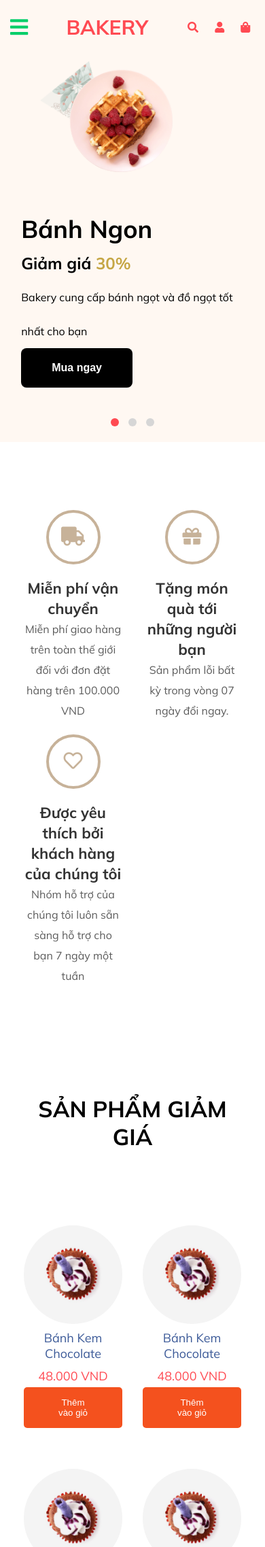
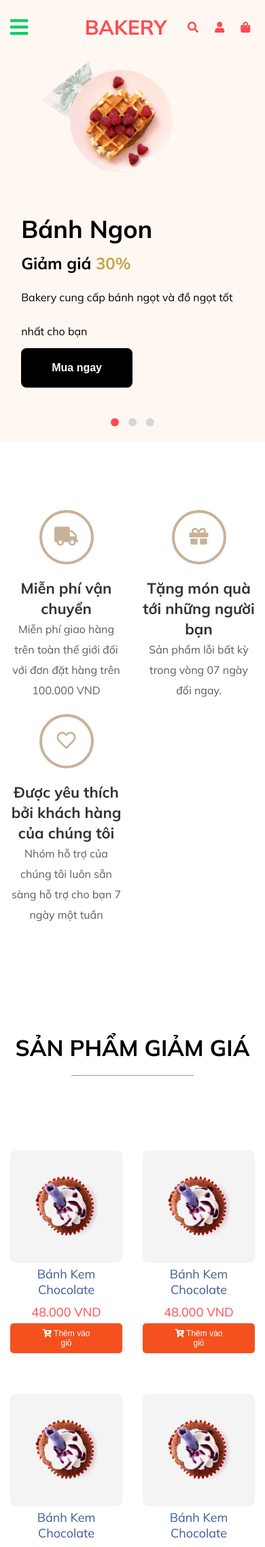
Before and after one commit to Imbugcolor/BakeryStore, a PHP site: page / in a window 390 px wide. Shown: the top 2275 px of the page at 68% size. Run offline with PHP 8.4, Linux system fonts and the light colour scheme.

Commit message:
First Step Frontend 30%

```diff
--- a/assets/css/app.css
+++ b/assets/css/app.css
@@ -228,13 +228,16 @@
     text-align: center;
     font-size: 22px;
 }
+#best-seller-section .line{
+    border-bottom: 1px solid #979797;
+    margin:20px 25%;
+}
 #best-seller-section .container{
     margin-top: 80px;
 }
 #best-seller-section .product{
     text-align: center;
     margin: 30px 0;
-    max-width: 300px;
 }
 #best-seller-section .product p{
     font-size: 18px;
@@ -246,6 +249,12 @@
     border-radius: 5px;
     background-color: #F4511E;
     color: #fff;
+    font-size: 16px;
+    transition: 0.3s;
+}
+.product .add-cart .add-cart-btn:hover{
+    color: #FF4A52;
+    background-color: #333;
 }
 #best-seller-section .product .name-product{
     color: #3C5A98;
@@ -253,9 +262,11 @@
 #best-seller-section .product .price-product{
     color: #FF4A52;
 }
+
 #best-seller-section .product .img-product img{
     width: 100%;
-    border-radius: 50%;
+    border-radius: 5%;
+    vertical-align: middle;
 }
 /*end content css */
 
@@ -265,18 +276,15 @@
 
 }
 @media only screen and (max-width: 1203px){
-
-}
-@media only screen and (max-width: 740px){
     /*menu nav reponsive */
     #header .menu-toggle {
         display: block;
       }
       #navbar {
         position: absolute;
-        width: 100%;
+        width: 70%;
         height: calc(100vh - 60px);
-        background: #333;
+        background: #fff;
         top: 60px;
         left: -100%;
         transition: 0.5s;
@@ -288,19 +296,115 @@
       #navbar ul li a {
         display: block;
         margin: 0;
-        border-bottom: 1px solid #01ce69;
+        /* border-bottom: 1px solid #FF4A52; */
       }
       #navbar ul {
         display: block;
         width: 100%;
-        text-align: center;
+        /* text-align: center; */
       }
-      #navbar ul li a:hover {
-        border-bottom: none;
+      #navbar ul li{
+          display: block;
       }
+      #navbar ul li .subnav{
+        display: none;
+        position: relative;
+        top: 0;
+        left: 3%;
+        background-color: #fff;
+      }
+      #navbar ul li .subnav li{
+          border-bottom: 1px solid #FF4A52;
+      }
+      #navbar ul li .subnav li a{
+        color: #3C5A98;
+      }
+      #navbar ul li .subnav.show{
+       display: block;
+    }
+      #navbar li::before{
+        content: '';
+        position: absolute;
+        width: 100%;
+        height: 0;
+        background-color: #ff1256;
+        left: 0;
+        bottom: 0;
+        transform: scale(0,1);
+        transition: .4s;
+    }
+    #navbar  li:hover .subnav{
+        display: none;
+    }
     /*end menu nav reponsive */
     #header #logo{
-        left: 25%;
+        left: 40%;
+    }
+}
+@media only screen and (max-width: 740px){
+    /*menu nav reponsive */
+    #header .menu-toggle {
+        display: block;
+      }
+      #navbar {
+        position: absolute;
+        width: 100%;
+        height: calc(100vh - 60px);
+        background: #fff;
+        top: 60px;
+        left: -100%;
+        transition: 0.5s;
+        border-radius: 0;
+      }
+      #navbar.active {
+        left: 0;
+      }
+      #navbar ul li a {
+        display: block;
+        margin: 0;
+        /* border-bottom: 1px solid #FF4A52; */
+      }
+      #navbar ul {
+        display: block;
+        width: 100%;
+        /* text-align: center; */
+      }
+      #navbar ul li{
+          display: block;
+      }
+      #navbar ul li .subnav{
+        display: none;
+        position: relative;
+        top: 0;
+        left: 3%;
+        background-color: #fff;
+      }
+      #navbar ul li .subnav li{
+          border-bottom: 1px solid #FF4A52;
+      }
+      #navbar ul li .subnav li a{
+        color: #3C5A98;
+      }
+      #navbar ul li .subnav.show{
+       display: block;
+    }
+      #navbar li::before{
+        content: '';
+        position: absolute;
+        width: 100%;
+        height: 0;
+        background-color: #ff1256;
+        left: 0;
+        bottom: 0;
+        transform: scale(0,1);
+        transition: .4s;
+    }
+        #navbar  li:hover .subnav{
+            display: none;
+        }
+    /*end menu nav reponsive */
+    #header #logo{
+        left: 32%;
     }
     #slider .container .intro-content{
         position: absolute;
@@ -314,6 +418,19 @@
         left: 15%;
 
     }
+    /* best-seller-product */
+    .product .add-cart .add-cart-btn{
+        padding: 8px 45px;
+        font-size: 12px;
+    }
+
+    /*end best-seller-product */
+
+    /*content padding */
+    #content {
+        padding: 0 15px;
+    }
+    /*end content padding */
 
 }
 
--- a/index.html
+++ b/index.html
@@ -18,6 +18,11 @@
     <div id="main">
         <!--header-->
         <div id="header">
+            <!--menu nav mobile-->
+            <div class="menu-toggle">
+                <i class="fas fa-bars"></i>
+            </div>
+            <!--end menu nav mobile-->
             <!--logo-->
             <div id="logo">
                 BAKERY
@@ -27,7 +32,7 @@
             <div id="navbar">
                 <ul>
                     <li><a href="#">TRANG CHỦ</a></li>
-                    <li><a href="#" onclick="return false;">DANH MỤC</a>
+                    <li class="category"><a href="#" onclick="return false;">DANH MỤC <i class="fas fa-caret-down"></i></a>
                         <ul class="subnav">
                             <li><a href="#">BÁNH QUY</a></li>
                             <li><a href="#">BÁNH KEM</a></li>
@@ -40,9 +45,7 @@
                 </ul>
             </div>
             <!--end navbar-->
-            <div class="menu-toggle">
-                <i class="fas fa-bars"></i>
-            </div>
+
             <!--cart-shopping-->
             <div id="cart">
                 <i class="fas fa-search"></i>
@@ -135,11 +138,11 @@
             <div id="best-seller-section">
                 <div class="best-seller-header">
                     <h2 class="title-heading">SẢN PHẨM GIẢM GIÁ</h2>
-
+                    <div class="line"></div>
                 </div>
                 <div class="container">
                     <div class="row">
-                        <div class="product col-3 col-md-4 col-sm-6">
+                        <div class="product col-3 col-md-3 col-sm-6">
                             <div class="img-product">
                                 <img src="./assets/images/seller-product-1.jpg" alt="">
                             </div>
@@ -150,10 +153,10 @@
                                 <p>48.000 <span>VND</span></p>
                             </div>
                             <div class="add-cart">
-                                <button class="add-cart-btn">Thêm vào giỏ</button>
+                                <button class="add-cart-btn"><i class="fas fa-cart-plus"></i> Thêm vào giỏ</button>
                             </div>
                         </div>
-                        <div class="product col-3 col-md-4 col-sm-6">
+                        <div class="product col-3 col-md-3 col-sm-6">
                             <div class="img-product">
                                 <img src="./assets/images/seller-product-1.jpg" alt="">
                             </div>
@@ -164,10 +167,10 @@
                                 <p>48.000 <span>VND</span></p>
                             </div>
                             <div class="add-cart">
-                                <button class="add-cart-btn">Thêm vào giỏ</button>
+                                <button class="add-cart-btn"><i class="fas fa-cart-plus"></i> Thêm vào giỏ</button>
                             </div>
                         </div>
-                        <div class="product col-3 col-md-4 col-sm-6">
+                        <div class="product col-3 col-md-3 col-sm-6">
                             <div class="img-product">
                                 <img src="./assets/images/seller-product-1.jpg" alt="">
                             </div>
@@ -178,10 +181,10 @@
                                 <p>48.000 <span>VND</span></p>
                             </div>
                             <div class="add-cart">
-                                <button class="add-cart-btn">Thêm vào giỏ</button>
+                                <button class="add-cart-btn"><i class="fas fa-cart-plus"></i> Thêm vào giỏ</button>
                             </div>
                         </div>
-                        <div class="product col-3 col-md-4 col-sm-6">
+                        <div class="product col-3 col-md-3 col-sm-6">
                             <div class="img-product">
                                 <img src="./assets/images/seller-product-1.jpg" alt="">
                             </div>
@@ -192,10 +195,10 @@
                                 <p>48.000 <span>VND</span></p>
                             </div>
                             <div class="add-cart">
-                                <button class="add-cart-btn">Thêm vào giỏ</button>
+                                <button class="add-cart-btn"><i class="fas fa-cart-plus"></i> Thêm vào giỏ</button>
                             </div>
                         </div>
-                        <div class="product col-3 col-md-4 col-sm-6">
+                        <div class="product col-3 col-md-3 col-sm-6">
                             <div class="img-product">
                                 <img src="./assets/images/seller-product-1.jpg" alt="">
                             </div>
@@ -206,10 +209,10 @@
                                 <p>48.000 <span>VND</span></p>
                             </div>
                             <div class="add-cart">
-                                <button class="add-cart-btn">Thêm vào giỏ</button>
+                                <button class="add-cart-btn"><i class="fas fa-cart-plus"></i> Thêm vào giỏ</button>
                             </div>
                         </div>
-                        <div class="product col-3 col-md-4 col-sm-6">
+                        <div class="product col-3 col-md-3 col-sm-6">
                             <div class="img-product">
                                 <img src="./assets/images/seller-product-1.jpg" alt="">
                             </div>
@@ -220,10 +223,10 @@
                                 <p>48.000 <span>VND</span></p>
                             </div>
                             <div class="add-cart">
-                                <button class="add-cart-btn">Thêm vào giỏ</button>
+                                <button class="add-cart-btn"><i class="fas fa-cart-plus"></i> Thêm vào giỏ</button>
                             </div>
                         </div>
-                        <div class="product col-3 col-md-4 col-sm-6">
+                        <div class="product col-3 col-md-3 col-sm-6">
                             <div class="img-product">
                                 <img src="./assets/images/seller-product-1.jpg" alt="">
                             </div>
@@ -234,10 +237,10 @@
                                 <p>48.000 <span>VND</span></p>
                             </div>
                             <div class="add-cart">
-                                <button class="add-cart-btn">Thêm vào giỏ</button>
+                                <button class="add-cart-btn"><i class="fas fa-cart-plus"></i> Thêm vào giỏ</button>
                             </div>
                         </div>
-                        <div class="product col-3 col-md-4 col-sm-6">
+                        <div class="product col-3 col-md-3 col-sm-6">
                             <div class="img-product">
                                 <img src="./assets/images/seller-product-1.jpg" alt="">
                             </div>
@@ -248,10 +251,10 @@
                                 <p>48.000 <span>VND</span></p>
                             </div>
                             <div class="add-cart">
-                                <button class="add-cart-btn">Thêm vào giỏ</button>
+                                <button class="add-cart-btn"><i class="fas fa-cart-plus"></i> Thêm vào giỏ</button>
                             </div>
                         </div>
-                        <div class="product col-3 col-md-4 col-sm-6">
+                        <div class="product col-3 col-md-3 col-sm-6">
                             <div class="img-product">
                                 <img src="./assets/images/seller-product-1.jpg" alt="">
                             </div>
@@ -262,7 +265,7 @@
                                 <p>48.000 <span>VND</span></p>
                             </div>
                             <div class="add-cart">
-                                <button class="add-cart-btn">Thêm vào giỏ</button>
+                                <button class="add-cart-btn"><i class="fas fa-cart-plus"></i> Thêm vào giỏ</button>
                             </div>
                         </div>
                     </div>
@@ -283,6 +286,8 @@
         $(document).ready(function(){
             navMenuActive()
             navMenuHide()
+            navSubMenuActive()
+            // navSubMenuHide()
         });
         function navMenuActive(){
             $('.menu-toggle').click(function(){
@@ -290,12 +295,20 @@
             })
         }
         function navMenuHide(){
-            $('#navbar li').on('click', function(){
+            $('#navbar li:not(#navbar .category)').on('click', function(){
             // $("#navbar").hide();
             $("#navbar").removeClass('active')
         });
         }
         /*end menu show jquery */
+
+        /* subnav responsive show */
+        function navSubMenuActive(){
+            $('#navbar .category').click(function(){
+                $('#navbar ul li .subnav').toggleClass('show')
+            })
+        }
+        /* end subnav responsive show */
 
         /*scroll-header active */
         window.addEventListener('scroll', function (){
@@ -318,6 +331,7 @@
             autoplaySpeed:1000
         });
         /*end slide carousel jquery custom*/
+
     </script>
 </body>
 </html>
```
